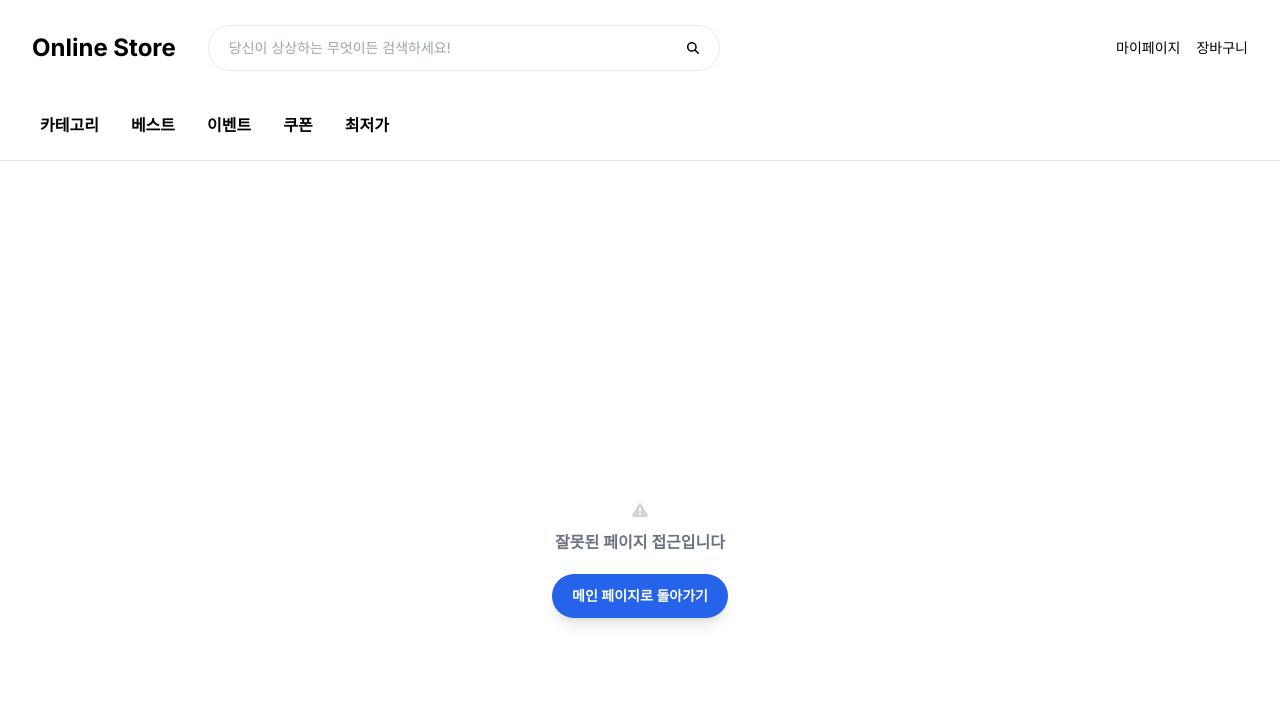
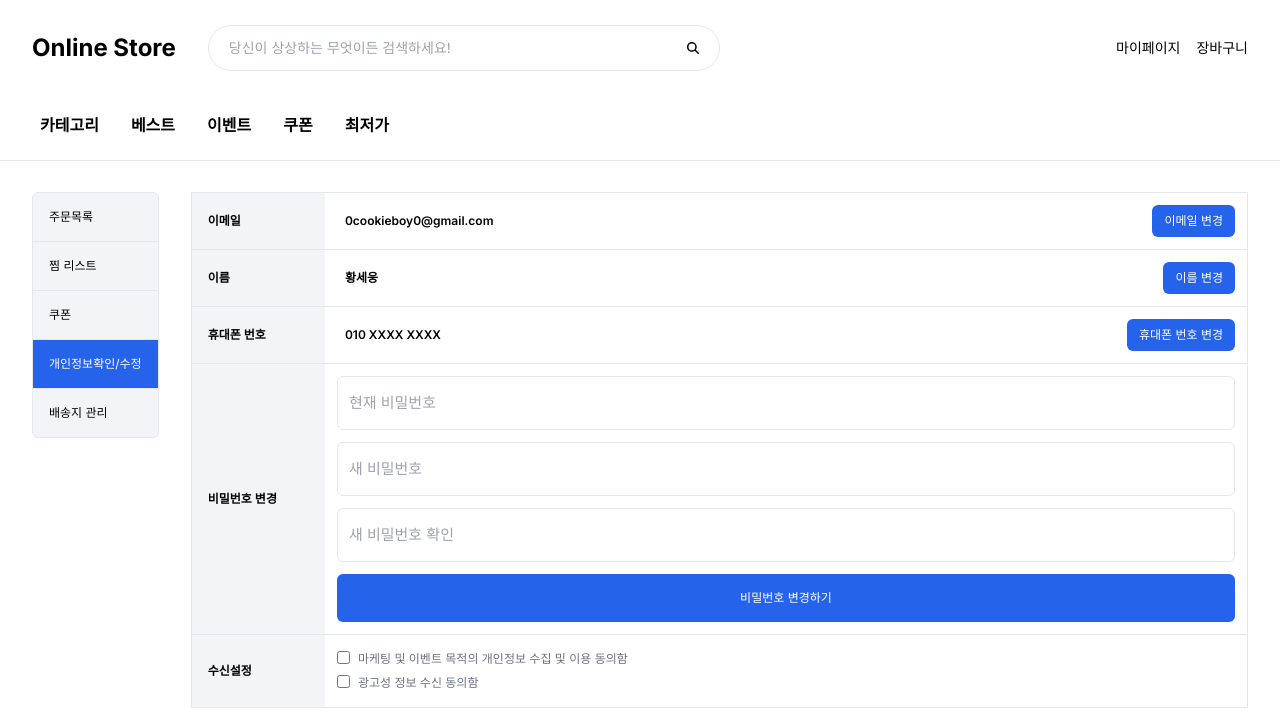
Before and after one commit to pokycookie/online-store, a Next.js app: page /mypage/userEdit in a window 1280 px wide. Before the commit this address had no page. Shown: the top 726 px of the page. Built offline with nearby package versions, Linux system fonts and the light colour scheme.

Commit message:
feat: add userEdit page

```diff
--- a/app/components/ui/coupon.tsx
+++ b/app/components/ui/coupon.tsx
@@ -8,7 +8,7 @@ interface IProps {
 
 export default function Coupon(props: IProps) {
   return (
-    <div className="flex overflow-hidden border rounded-md select-none h-44">
+    <div className="flex max-w-xl overflow-hidden border rounded-md select-none h-44">
       <div className="p-4 bg-gray-100 grow">
         <h3 className="mb-1 text-xl font-bold text-blue-600">{props.title}</h3>
         <p className="text-sm text-gray-500">
--- a/app/mypage/layout.tsx
+++ b/app/mypage/layout.tsx
@@ -52,7 +52,6 @@ const linkArr = [
     regex: /^\/mypage\/wishlist.*$/,
   },
   { title: '쿠폰', href: '/mypage/coupon', regex: /^\/mypage\/coupon.*$/ },
-  { title: '문의하기', href: '/contact', regex: /^\/contact.*$/ },
   {
     title: '개인정보확인/수정',
     href: '/mypage/userEdit',
--- /dev/null
+++ b/app/mypage/userEdit/page.tsx
@@ -0,0 +1,141 @@
+'use client'
+
+import LabelInput from '@/components/ui/labelInput'
+import { validateInput } from '@/utils/validateInput'
+import { useState } from 'react'
+
+export default function UserEditPage() {
+  const [email, setEmail] = useState('')
+  const [pw, setPW] = useState('')
+  const [newPW, setNewPW] = useState('')
+  const [checkPW, setCheckPW] = useState('')
+  const [phone, setPhone] = useState('')
+
+  const [emailEdit, setEmailEdit] = useState(false)
+  const [nameEdit, setNameEdit] = useState(false)
+  const [phoneEdit, setPhoneEdit] = useState(false)
+
+  return (
+    <div>
+      <table className="w-full p-2 border rounded-sm">
+        <tbody className="divide-y">
+          <tr>
+            <th className={th}>이메일</th>
+            <td className={td}>
+              <div className="flex items-center justify-between w-full gap-3">
+                <p className="ml-2 font-semibold">0cookieboy0@gmail.com</p>
+                <button
+                  onClick={() => setEmailEdit((prev) => !prev)}
+                  className="p-2 pl-3 pr-3 text-white bg-blue-600 rounded-md hover:bg-blue-500 whitespace-nowrap"
+                >
+                  {emailEdit ? '이메일 변경 취소' : '이메일 변경'}
+                </button>
+              </div>
+              {emailEdit ? (
+                <div className="flex flex-col w-full gap-3 mt-3">
+                  <LabelInput
+                    lable="이메일"
+                    value={email}
+                    onChange={(e) => setEmail(e.target.value)}
+                  />
+                  <button className="w-full h-12 text-white bg-blue-600 rounded-md hover:bg-blue-500 whitespace-nowrap">
+                    인증메일 전송
+                  </button>
+                </div>
+              ) : null}
+            </td>
+          </tr>
+          <tr>
+            <th className={th}>이름</th>
+            <td className={td}>
+              <div className="flex items-center justify-between w-full">
+                <p className="ml-2 font-semibold">황세웅</p>
+                <button className="p-2 pl-3 pr-3 text-white bg-blue-600 rounded-md hover:bg-blue-500 whitespace-nowrap">
+                  이름 변경
+                </button>
+              </div>
+            </td>
+          </tr>
+          <tr>
+            <th className={th}>휴대폰 번호</th>
+            <td className={td}>
+              <div className="flex items-center justify-between w-full">
+                <p className="ml-2 font-semibold">010 XXXX XXXX</p>
+                <button
+                  onClick={() => setPhoneEdit((prev) => !prev)}
+                  className="p-2 pl-3 pr-3 text-white bg-blue-600 rounded-md hover:bg-blue-500 whitespace-nowrap"
+                >
+                  {phoneEdit ? '휴대폰 번호 변경 취소' : '휴대폰 번호 변경'}
+                </button>
+              </div>
+              {phoneEdit ? (
+                <div className="flex flex-col w-full gap-3 mt-3">
+                  <LabelInput
+                    type="text"
+                    lable="휴대폰"
+                    value={phone}
+                    onChange={(e) => setPhone(e.target.value)}
+                    info={validateInput.phone(phone)}
+                  />
+                  <button className="w-full h-12 text-white bg-blue-600 rounded-md hover:bg-blue-500 whitespace-nowrap">
+                    인증번호 전송
+                  </button>
+                </div>
+              ) : null}
+            </td>
+          </tr>
+          <tr>
+            <th className={th}>비밀번호 변경</th>
+            <td className={td}>
+              <div className="flex flex-col w-full gap-3">
+                <LabelInput
+                  type="password"
+                  lable="현재 비밀번호"
+                  value={pw}
+                  onChange={(e) => setPW(e.target.value)}
+                  info={validateInput.pw(pw)}
+                />
+                <LabelInput
+                  type="password"
+                  lable="새 비밀번호"
+                  value={newPW}
+                  onChange={(e) => setNewPW(e.target.value)}
+                  info={validateInput.pw(newPW)}
+                />
+                <LabelInput
+                  type="password"
+                  lable="새 비밀번호 확인"
+                  value={checkPW}
+                  onChange={(e) => setCheckPW(e.target.value)}
+                  info={validateInput.pw2(checkPW, newPW)}
+                />
+                <button className="w-full h-12 text-white bg-blue-600 rounded-md hover:bg-blue-500">
+                  비밀번호 변경하기
+                </button>
+              </div>
+            </td>
+          </tr>
+          <tr>
+            <th className={th}>수신설정</th>
+            <td className={td}>
+              <label className="flex items-start gap-2 pt-1 pb-1">
+                <input type="checkbox" className="accent-blue-600" />
+                <p className="text-gray-500">
+                  마케팅 및 이벤트 목적의 개인정보 수집 및 이용 동의함
+                </p>
+              </label>
+              <label className="flex items-start gap-2 pt-1 pb-1">
+                <input type="checkbox" className="accent-blue-600" />
+                <p className="text-gray-500">광고성 정보 수신 동의함</p>
+              </label>
+            </td>
+          </tr>
+        </tbody>
+      </table>
+    </div>
+  )
+}
+
+const th =
+  'w-0 p-4 pr-12 text-xs font-semibold text-left bg-gray-100 whitespace-nowrap'
+const td = 'p-3 text-xs'
```
